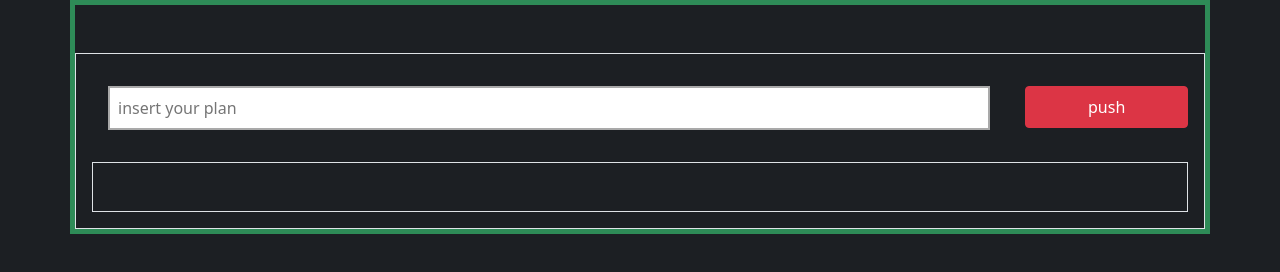
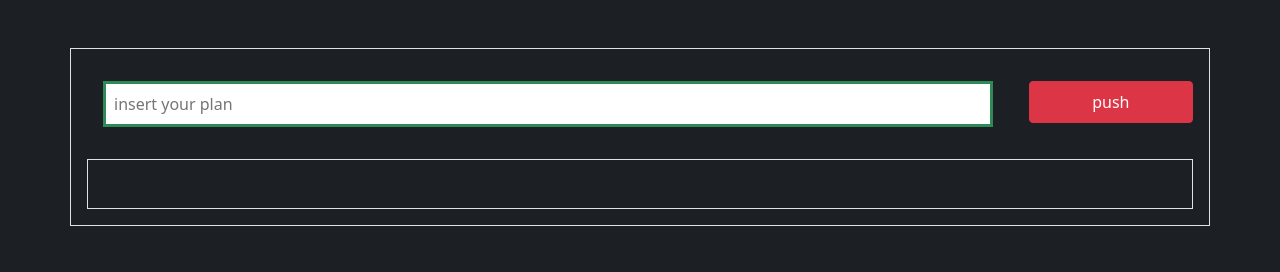
Before and after one commit to sepid-dev/toDoList, a website: page index.html in a window 1280 px wide. Drawn offline with Linux system fonts and the light colour scheme.

Commit message:
change border input style

```diff
--- a/css/todolist.css
+++ b/css/todolist.css
@@ -119,7 +119,6 @@ form.loginF .inputs .inputMe{
 .deletL{
    display: none;
 }
-
-.container{
-    border: solid 5px seagreen;
-}
+ #mydate{
+     border:solid 3px seagreen;
+ }
```
